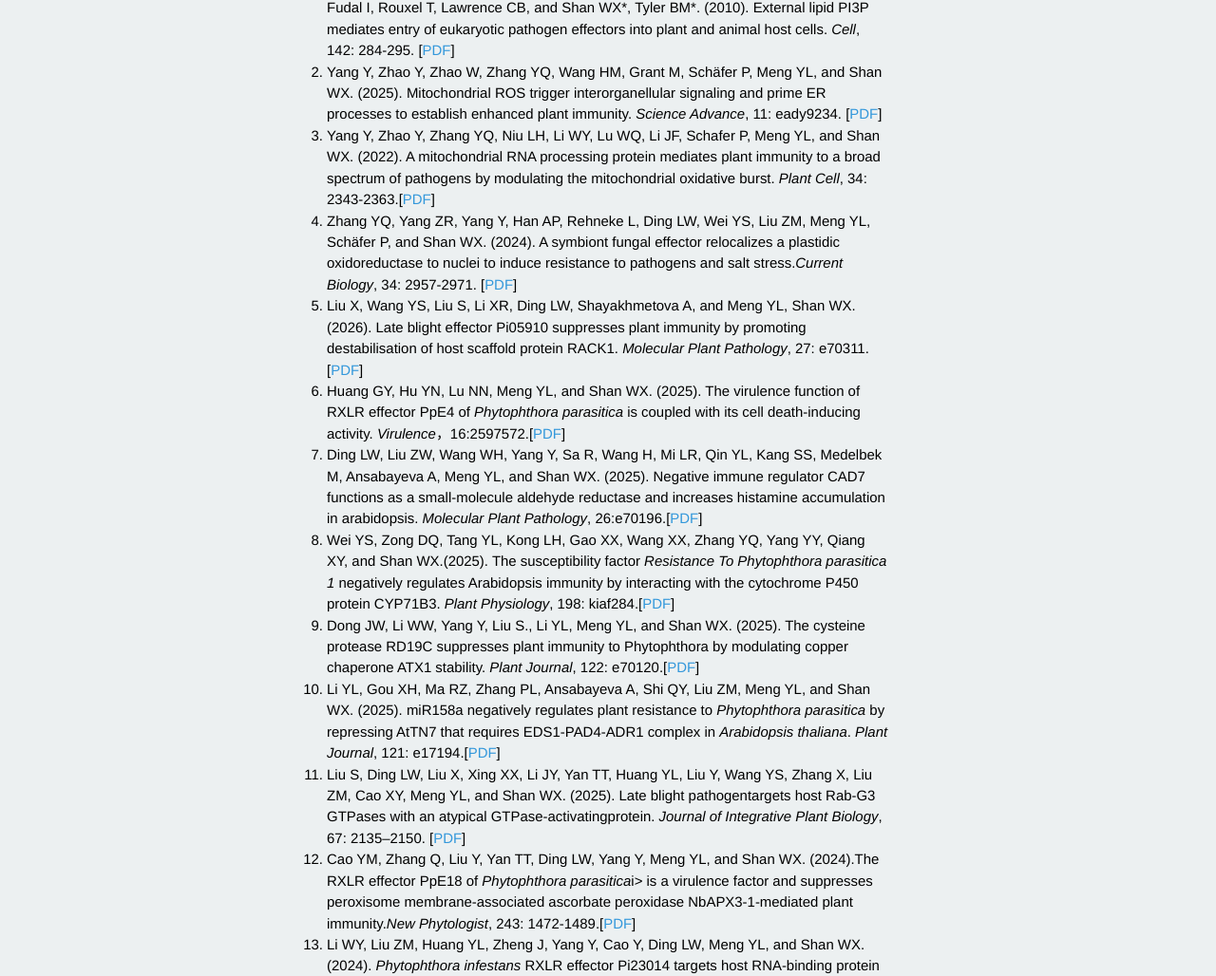
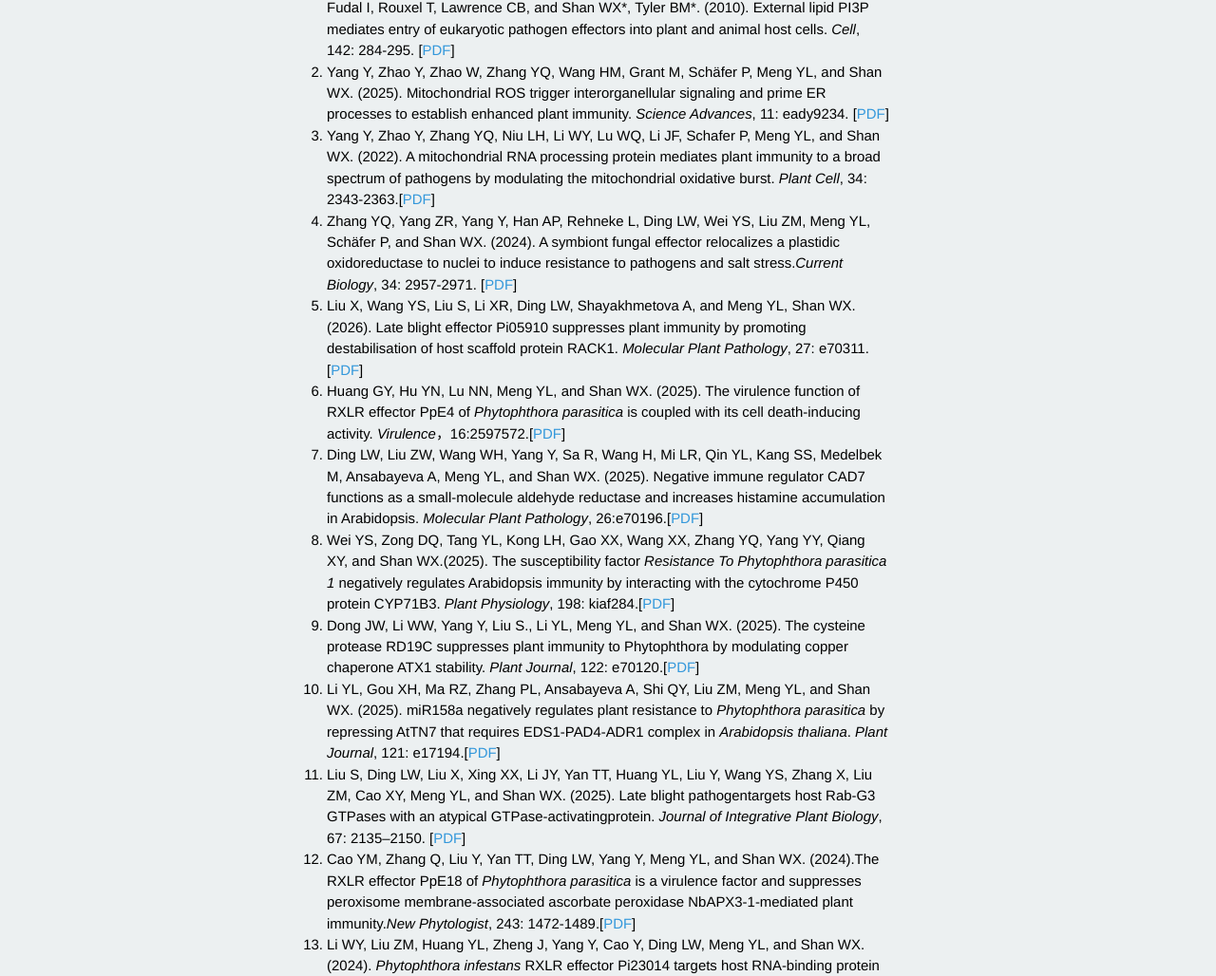
Before and after one commit to shanclub2/shanlab, a Jekyll site: the page built from publication.html, in a window 1280 px wide and 1400 px high. Shown: the part 230-1258 px from the top of the window at 95% size. Built offline with Jekyll 4.4.1, drawn with Linux system fonts in a browser that asks for light colours; Markdown is read by kramdown in place of the engine named in the settings; a script that is not in the unit is left out; some of the changed text lies outside the part shown.

Commit message:
Update publication.html

```diff
--- a/publication.html
+++ b/publication.html
@@ -10,7 +10,7 @@
 Kale SD, Gu B, Capelluto DGS, Dou D, Feldman E, Rumore A, Arredondo FD, Hanlon R, Fudal I, Rouxel T, Lawrence CB, and Shan WX*, Tyler BM*. (2010). External lipid PI3P mediates entry of eukaryotic pathogen effectors into plant and animal host cells. <i>Cell</i>, 142: 284-295. [<a href="/pdf/sdkale2010.pdf">PDF</a>]
 </li>
 <li>
-Yang Y, Zhao Y, Zhao W, Zhang YQ, Wang HM, Grant M, Schäfer P, Meng YL, and Shan WX. (2025). Mitochondrial ROS trigger interorganellular signaling and prime ER processes to establish enhanced plant immunity.<i> Science Advance</i>, 11: eady9234. [<a href="/pdf/YangYSA.pdf">PDF</a>]
+Yang Y, Zhao Y, Zhao W, Zhang YQ, Wang HM, Grant M, Schäfer P, Meng YL, and Shan WX. (2025). Mitochondrial ROS trigger interorganellular signaling and prime ER processes to establish enhanced plant immunity.<i> Science Advances</i>, 11: eady9234. [<a href="/pdf/YangYSA.pdf">PDF</a>]
 </li>
 <li>
 Yang Y, Zhao Y, Zhang YQ, Niu LH, Li WY, Lu WQ, Li JF, Schafer P, Meng YL, and Shan WX. (2022). A mitochondrial RNA processing protein mediates plant immunity to a broad spectrum of pathogens by modulating the mitochondrial oxidative burst. <i>Plant Cell</i>, 34: 2343-2363.[<a href="/pdf/yyang2022.pdf">PDF</a>]
@@ -25,7 +25,7 @@
 Huang GY, Hu YN, Lu NN, Meng YL, and Shan WX. (2025). The virulence function of RXLR effector PpE4 of <i>Phytophthora parasitica</i> is coupled with its cell death-inducing activity. <i>Virulence</i>，16:2597572.[<a href="/pdf/Huang2025.pdf">PDF</a>]
 </li>
 <li>
-Ding LW, Liu ZW, Wang WH, Yang Y, Sa R, Wang H, Mi LR, Qin YL, Kang SS, Medelbek M, Ansabayeva A, Meng YL, and Shan WX. (2025). Negative immune regulator CAD7 functions as a small-molecule aldehyde reductase and increases histamine accumulation in arabidopsis. <i>Molecular Plant Pathology</i>, 26:e70196.[<a href="/pdf/Ding2025.pdf">PDF</a>]
+Ding LW, Liu ZW, Wang WH, Yang Y, Sa R, Wang H, Mi LR, Qin YL, Kang SS, Medelbek M, Ansabayeva A, Meng YL, and Shan WX. (2025). Negative immune regulator CAD7 functions as a small-molecule aldehyde reductase and increases histamine accumulation in Arabidopsis. <i>Molecular Plant Pathology</i>, 26:e70196.[<a href="/pdf/Ding2025.pdf">PDF</a>]
 </li>
 <li>
 Wei YS, Zong DQ, Tang YL, Kong LH, Gao XX, Wang XX, Zhang YQ, Yang YY, Qiang XY, and Shan WX.(2025). The susceptibility factor <i>Resistance To Phytophthora parasitica 1</i>  negatively regulates Arabidopsis immunity by interacting with the cytochrome P450 protein CYP71B3. <i> Plant Physiology</i>, 198: kiaf284.[<a href="/pdf/wei2025.pdf">PDF</a>]
@@ -41,7 +41,7 @@
 </li>
 
 <li>
-Cao YM, Zhang Q, Liu Y, Yan TT, Ding LW, Yang Y, Meng YL, and Shan WX. (2024).The RXLR effector PpE18 of <i>Phytophthora parasitica</i>i> is a virulence factor and suppresses peroxisome membrane-associated ascorbate peroxidase NbAPX3-1-mediated plant immunity.<i>New Phytologist</i>, 243: 1472-1489.[<a href="/pdf/caoetal.pdf">PDF</a>]
+Cao YM, Zhang Q, Liu Y, Yan TT, Ding LW, Yang Y, Meng YL, and Shan WX. (2024).The RXLR effector PpE18 of <i>Phytophthora parasitica</i> is a virulence factor and suppresses peroxisome membrane-associated ascorbate peroxidase NbAPX3-1-mediated plant immunity.<i>New Phytologist</i>, 243: 1472-1489.[<a href="/pdf/caoetal.pdf">PDF</a>]
 </li>
 <li>
 Li WY, Liu ZM, Huang YL, Zheng J, Yang Y, Cao Y, Ding LW, Meng YL, and Shan WX. (2024). <i>Phytophthora infestans</i> RXLR effector Pi23014 targets host RNA-binding protein NbRBP3a to suppress plant immunity. <i>Molecular Plant Pathology</i>, 25: e13416.[<a href="/pdf/lwy2024.pdf">PDF</a>]
```
Also changed, not shown: other parts of publication.html (+1 -1 lines).
